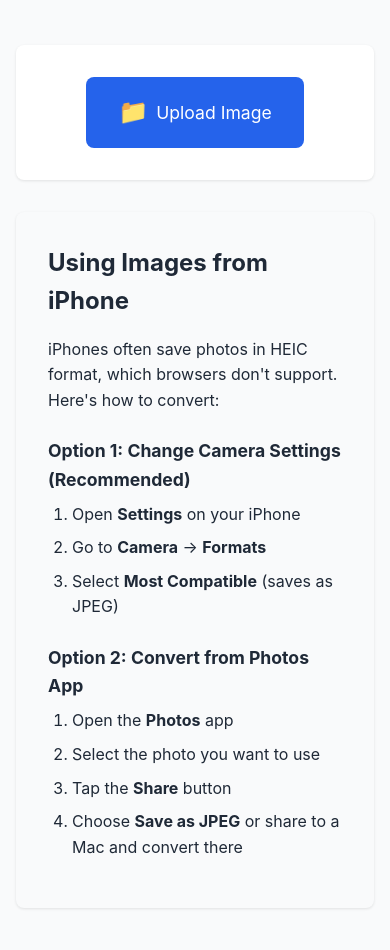
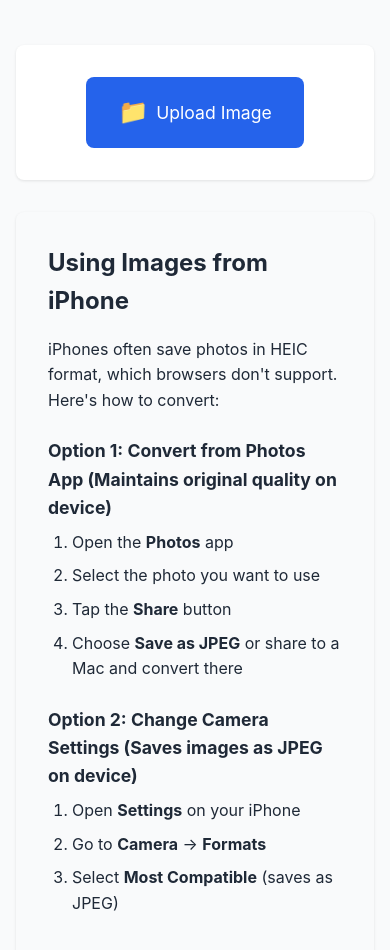
Before and after one commit to GaHeg/imageoptimizer, a plain HTML site: page index.html in a window 390 px wide. Shown: the part 134-1084 px from the top of the page. Drawn offline with Linux system fonts and the light colour scheme.

Commit message:
Reorder iPhone guide to prioritize maintaining original quality
- Move Photos app conversion to Option 1 (maintains original HEIC on device)
- Move camera settings change to Option 2 (affects all future photos)
- Better prioritizes user workflow for maintaining image quality

```diff
--- a/index.html
+++ b/index.html
@@ -127,18 +127,19 @@
             <h2>Using Images from iPhone</h2>
             <div class="guide-content">
                 <p>iPhones often save photos in HEIC format, which browsers don't support. Here's how to convert:</p>
-                <h3>Option 1: Change Camera Settings (Recommended)</h3>
-                <ol>
-                    <li>Open <strong>Settings</strong> on your iPhone</li>
-                    <li>Go to <strong>Camera</strong> → <strong>Formats</strong></li>
-                    <li>Select <strong>Most Compatible</strong> (saves as JPEG)</li>
-                </ol>
-                <h3>Option 2: Convert from Photos App</h3>
+                <h3>Option 1: Convert from Photos App (Maintains original quality on device)</h3>
                 <ol>
                     <li>Open the <strong>Photos</strong> app</li>
                     <li>Select the photo you want to use</li>
                     <li>Tap the <strong>Share</strong> button</li>
                     <li>Choose <strong>Save as JPEG</strong> or share to a Mac and convert there</li>
+                </ol>
+                <h3>Option 2: Change Camera Settings (Saves images as JPEG on device)</h3>
+                <ol>
+                    <li>Open <strong>Settings</strong> on your iPhone</li>
+                    <li>Go to <strong>Camera</strong> → <strong>Formats</strong></li>
+                    <li>Select <strong>Most Compatible</strong> (saves as JPEG)</li>
+
                 </ol>
             </div>
         </section>
```
